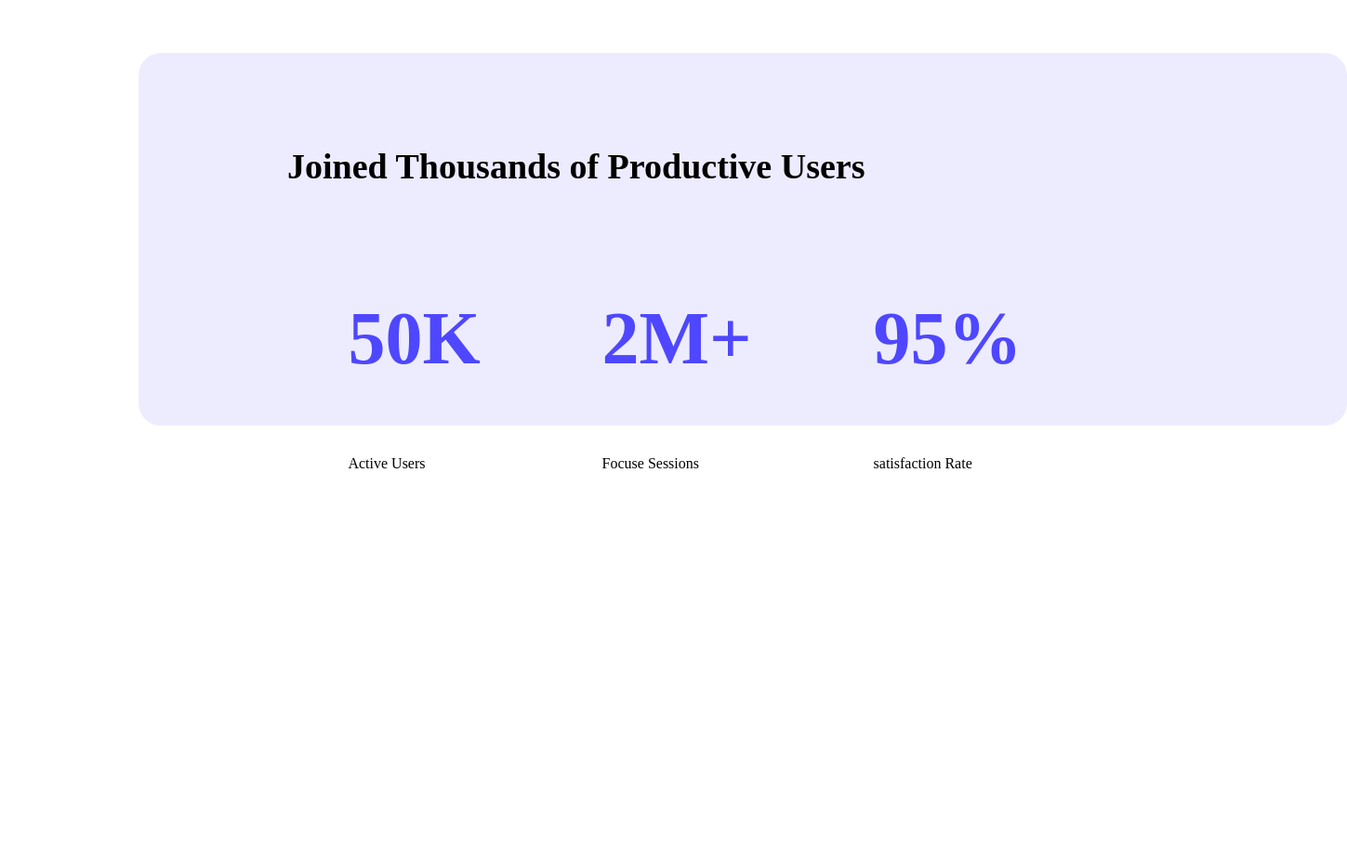
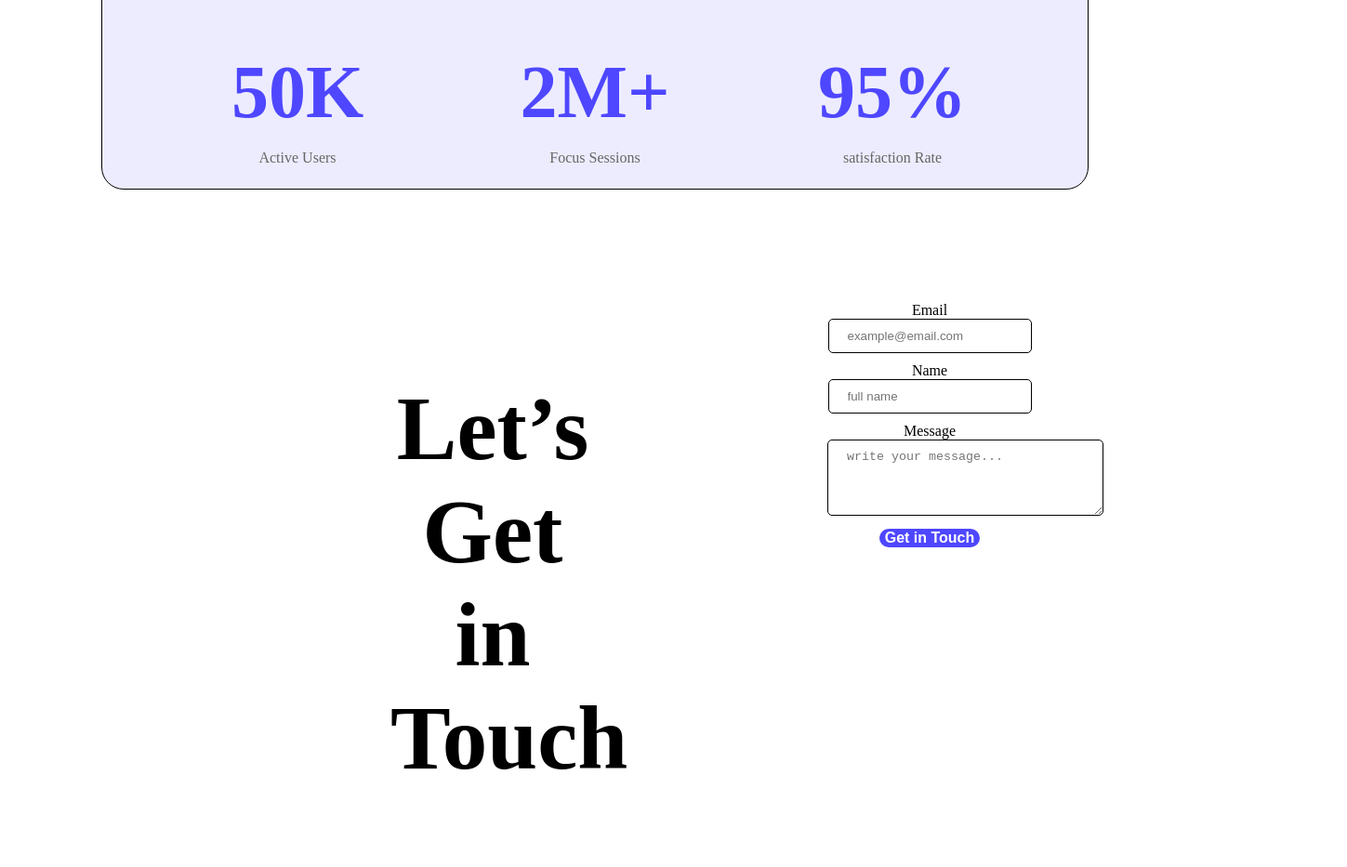
Before and after one commit to aprova303/1st_Assignment_B12, a plain HTML site: page index.html in a window 1280 px wide. Shown: the part 1335-2268 px from the top of the page at 93% size, 1449 px wide, since content can reach past the window. Before the commit the page ends 1853 px from the top, so only its background shows below. Drawn offline with Linux system fonts and the light colour scheme.

Commit message:
added user and contact section

```diff
--- a/index.html
+++ b/index.html
@@ -13,7 +13,7 @@
         <button class="nav-btn btn-primary">Sign Up</button>
       </nav>
       <div class="banner">
-        <h1 class="banner-title">Cool Dark UI Template for Webflow Agencies!</h1>
+        <h1 class="banner-title">Cool Dark UI Template for <br> Webflow Agencies!</h1>
         <button class="banner-btn btn-primary">Stay Focused</button>
        </div>
      </header>
@@ -37,7 +37,7 @@
              </div>
              <div class="user-item">
               <p class="item-title">2M+</p>
-              <p class="item-description">Focuse Sessions</p>
+              <p class="item-description">Focus Sessions</p>
              </div>
              <div class="user-item">
               <p class="item-title">95%</p>
@@ -45,6 +45,23 @@
              </div>
           </div>
         </div>
+         <!-- Contact Section-->
+         <section class="contact">
+        <div class="contact-box">
+          <h1 class="contact-title">Let’s Get in <br> Touch</h1>
+        </div>
+        <div class="contact-column">
+          <form>
+            <label for="email">Email</label>
+       <input type="email" placeholder="example@email.com" id="email" class="email">
+       <label for="name">Name</label>
+       <input width="46px" height="244px" type="text" placeholder="full name" id="name">
+       <label for="msg">Message</label>
+       <textarea name="" cols="30" rows="4" placeholder="write your message..." id="msg"></textarea>
+        <input class="btn-primary" type="submit" value="Get in Touch">
+       </form>
+       </div>
+         </section>
     </main>
     <footer>
 
--- a/styles/style.css
+++ b/styles/style.css
@@ -1,24 +1,26 @@
 header{
     background-image: url('../Assets/Hero-bg.png');
     padding: 50px 100px 150px 100px;
-    /* width: 1440px; */
-    height: 746px;
+     /* width: 1440px;  */
+     height: 500px;
 }
 nav{
     height: 151px;
     width: 1140px;
-    padding: 50px auto;
+    /* padding: 50px auto; */
     display: flex;
     justify-content: space-between;
-    margin: 0 150px;
+    /* margin: 0 150px; */
 }
 .nav-btn{
       width: 132px;
-    height: 48px;
+      height: 48px;
 }
 .btn-primary{
     background-color: #4E47FF;
     color: white;
+    font-size: 16px;
+    font-weight: bold;
     border: none;
     border-radius: 10px;
 }
@@ -26,19 +28,21 @@ nav{
     color: #4E47FF;
     font-size: 34px;
     font-weight: 900;
+    /* padding-bottom: 1200px; */
 }
 .banner{
-    width: 905px;
+    /* width: 905px; */
     height: 237px;
     /* margin-top: 151px; */
-    margin: 200px 267px;
-    /* display: flex; */
-    /* justify-content: center; */
-      /* align-items: center;  */
+    /* margin: 200px 267px; */
+      /* display: flex;   */
+     /* justify-content: center;  */
+       align-items: center;
 }
 .banner-title{
     font-weight: 700;
     font-size: 65px;
+    color: #252432;
     text-align: center;
 
 }
@@ -77,35 +81,85 @@ nav{
 img{
     border-radius: 48px;
 }
-/* Users */
-.user{
-    width: 1140px;
+/* Users Section */
+.user {
+    width: 900px;
     height: 301px;
+     margin: 0 auto;
+    /* margin: 50px 141px; */
     padding: 50px 80px;
+    background-color: rgba(78, 71, 255, 0.1);
     border-radius: 24px;
-    background-color: rgb(78, 71,255,0.1);
-    /* align-items: center; */
-    margin: 60px 141px;
+    border: 1px solid black;
+    text-align: center;
+}
 
-}
-.user-title{
+.user-title {
     font-size: 38px;
     font-weight: 700;
+    color: #252432;
+    margin-bottom: 40px;
 }
-.user-items{
-display: flex;
-justify-content: space-around;
-width: 856px;
-height: 116px;
+
+.user-items {
+    display: flex;
+    justify-content: space-between;
+    gap: 60px;
+    align-items: center;
+    flex-wrap: wrap;
 }
-.user-content{
-    width: 856px;
-    height: 206px;
-    margin: 50px 80px;
-    align-items: center;
+
+.user-item {
+    flex: 1;
+    min-width: 100px;
 }
-.item-title{
+
+.item-title {
     font-size: 80px;
     font-weight: 700;
     color: #4E47FF;
+    margin-bottom: 10px;
 }
+
+.item-description {
+    font-size: 16px;
+    color: #666;
+}
+
+
+main{
+    background-color: rgb(255,255,255,0.1);
+}
+
+/* Contact column */
+.contact{
+ padding: 130px 230px;
+display: flex;
+justify-content: space-between;
+ gap: 250px;
+}
+.contact-box{
+    align-items: center;
+}
+.contact-title{
+    font-size: 97px;
+    font-weight: bold;
+}
+
+.contact-column,.contact-box{
+width: 50%;
+}
+main input[type="text"] , main input[type="email"],main textarea{
+/* height: 64px; */
+border-radius: 5px;
+background-color: white;
+/* width: 100%; */
+padding: 10px 20px;
+margin-bottom: 10px;
+border: 1px solid black;
+}
+
+.email{
+    width:"497px";
+     height:"70px";
+}
```
Lines whose indentation alone changed are shown as unchanged.
